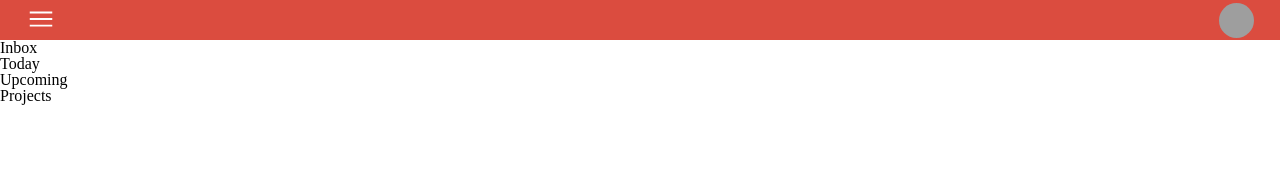
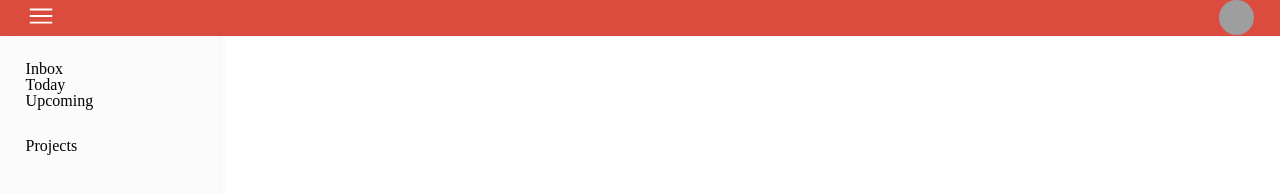
Before and after one commit to Lpik97/Todo-list-project, a plain HTML site: page index.html in a window 1280 px wide. Drawn offline with Linux system fonts and the light colour scheme; grey boxes are pictures that could not be loaded.

Commit message:
feat(nav)
A set of properties were added to the nav.

```diff
--- a/style.css
+++ b/style.css
@@ -34,3 +34,16 @@ header {
     border-radius: 50%;
     cursor: pointer;
 }
+
+nav {
+    display: flex;
+    flex-direction: column;
+    padding: 2%;
+    width: 13%;
+    height: 100%;
+    gap: 4%;
+    background-color: rgb(251, 251, 251);
+    box-shadow: 6px -1px 5px 0px rgba(0,0,0,0.03);
+    -webkit-box-shadow: 6px -1px 5px 0px rgba(0,0,0,0.03);
+    -moz-box-shadow: 6px -1px 5px 0px rgba(0,0,0,0.03);
+}
```
